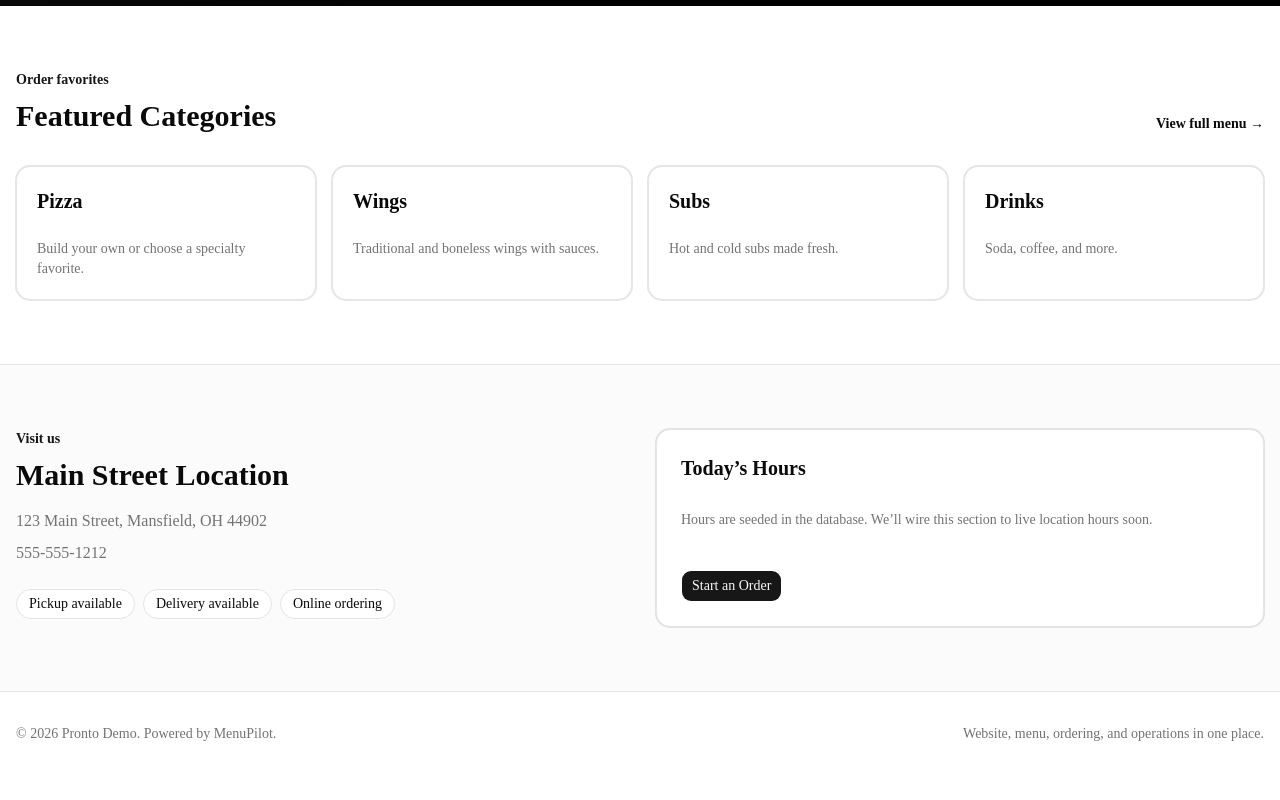
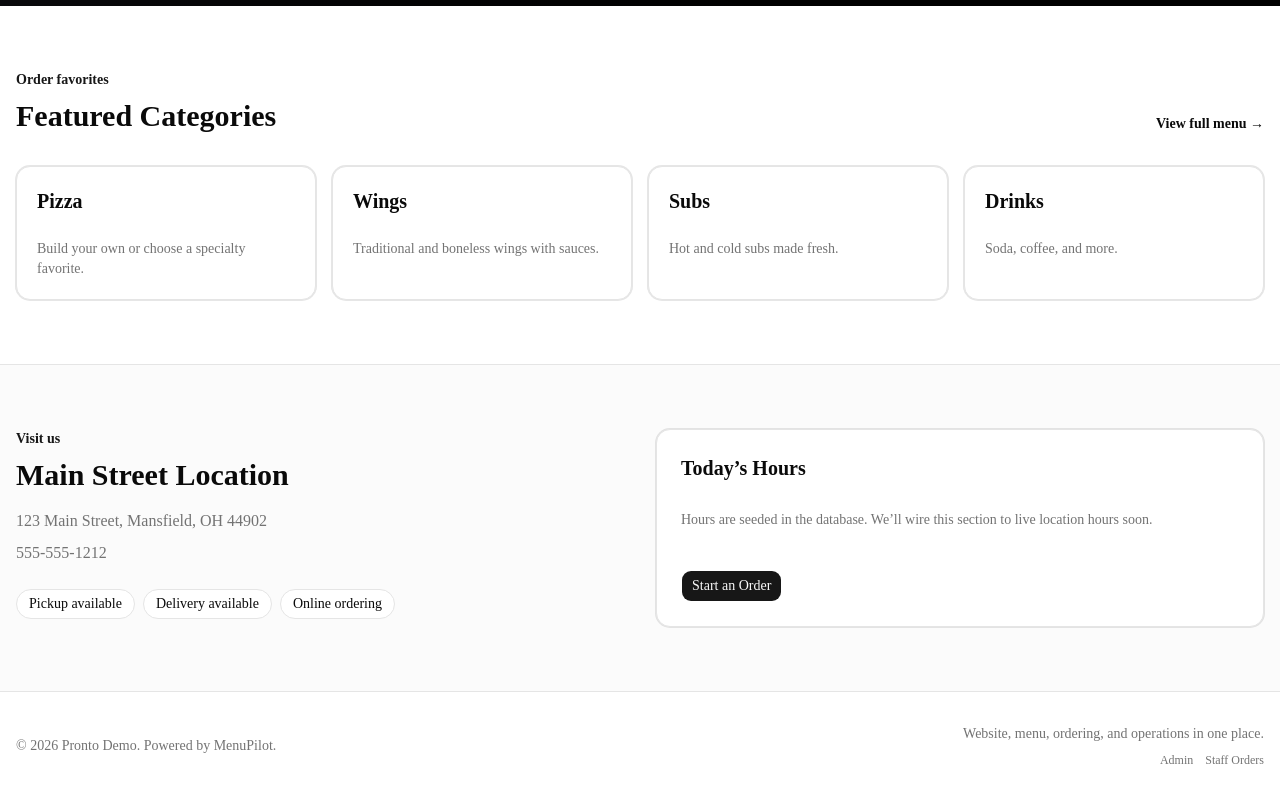
Before and after one commit to RandalBristow/MenuPilot, a Next.js app: page / in a window 1280 px wide. Shown: the part 727-1527 px from the top of the page. Before the commit the page ends 1503 px from the top, so only its background shows below. Built offline with nearby package versions, Linux system fonts and the light colour scheme.

Commit message:
Add admin/footer links

```diff
--- a/app/page.tsx
+++ b/app/page.tsx
@@ -169,7 +169,20 @@ export default function HomePage() {
       <footer className="px-4 py-8">
         <div className="mx-auto flex max-w-7xl flex-col gap-2 text-sm text-muted-foreground sm:flex-row sm:items-center sm:justify-between">
           <p>© 2026 Pronto Demo. Powered by MenuPilot.</p>
-          <p>Website, menu, ordering, and operations in one place.</p>
+          <div className="flex flex-col gap-2 sm:items-end">
+            <p>Website, menu, ordering, and operations in one place.</p>
+            <nav
+              aria-label="Temporary admin links"
+              className="flex flex-wrap gap-x-3 gap-y-1 text-xs"
+            >
+              <Link href="/admin" className="hover:text-foreground">
+                Admin
+              </Link>
+              <Link href="/staff/orders" className="hover:text-foreground">
+                Staff Orders
+              </Link>
+            </nav>
+          </div>
         </div>
       </footer>
     </main>
```
